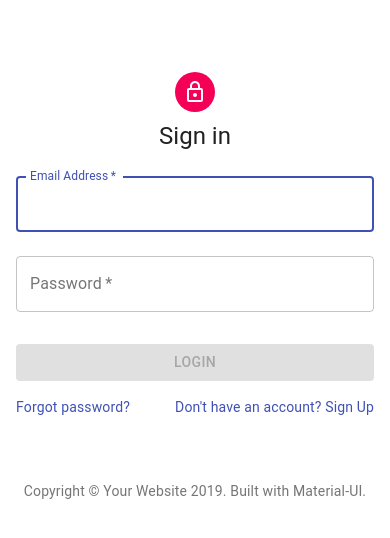
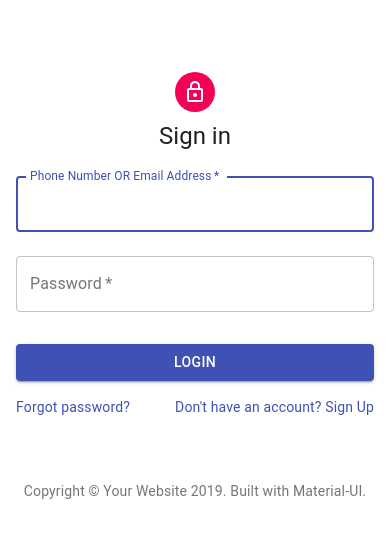
Before and after one commit to RayDev1988/React_Django_Ecommerce, a React (Create React App) app: page /login in a window 390 px wide. Shown: the top 538 px of the page. Built offline with nearby package versions, Linux system fonts and the light colour scheme; no server answers.

Commit message:
Allow to login with phone number or email

```diff
--- a/src/components/auth/login/Login.js
+++ b/src/components/auth/login/Login.js
@@ -5,10 +5,11 @@ import * as Yup from "yup";
 
 import LoginForm from "./LoginForm";
 import { login } from "../../../redux/actions/authActions";
+import { phone_number_or_email_reg } from "../../utils/utils";
 
 const validationSchema = Yup.object({
-  email: Yup.string()
-    .email()
+  phone_number_or_email: Yup.string()
+    .matches(phone_number_or_email_reg, "Invalid phone number or email")
     .required(),
   password: Yup.string()
     .min(8)
@@ -16,13 +17,16 @@ const validationSchema = Yup.object({
 });
 
 const Login = () => {
-  const values = { email: "", password: "" };
+  const values = { phone_number_or_email: "", password: "" };
   const dispatch = useDispatch();
 
-  const handleSubmit = (values, { setErrors, resetForm }) => {
+  const handleSubmit = (
+    { phone_number_or_email, password },
+    { setErrors, resetForm }
+  ) => {
     const user = {
-      phone_number_or_email: values.email,
-      password: values.password
+      phone_number_or_email,
+      password
     };
     dispatch(login(user, setErrors, resetForm));
   };
--- a/src/components/auth/login/LoginForm.js
+++ b/src/components/auth/login/LoginForm.js
@@ -44,11 +44,11 @@ const useStyles = makeStyles(theme => ({
 
 const LoginForm = props => {
   const {
-    values: { email, password },
+    values: { phone_number_or_email, password },
     errors,
     handleSubmit,
     handleChange,
-    isValid
+    touched
   } = props;
   const { loading } = useSelector(state => state.auth);
   const classes = useStyles();
@@ -69,13 +69,19 @@ const LoginForm = props => {
             margin="normal"
             required
             fullWidth
-            id="email"
-            label="Email Address"
-            name="email"
-            autoComplete="email"
-            helperText={errors.email}
-            error={Boolean(errors.email) || Boolean(errors.non_field_errors)}
-            value={email}
+            id="phone_number_or_email"
+            label="Phone Number OR Email Address"
+            name="phone_number_or_email"
+            autoComplete="phone_number_or_email"
+            helperText={
+              touched.phone_number_or_email && errors.phone_number_or_email
+            }
+            error={
+              (touched.phone_number_or_email &&
+                Boolean(errors.phone_number_or_email)) ||
+              Boolean(errors.non_field_errors)
+            }
+            value={phone_number_or_email}
             onChange={handleChange}
             autoFocus
           />
@@ -89,8 +95,11 @@ const LoginForm = props => {
             type="password"
             id="password"
             autoComplete="current-password"
-            helperText={errors.password}
-            error={Boolean(errors.password) || Boolean(errors.non_field_errors)}
+            helperText={touched.password && errors.password}
+            error={
+              (touched.password && Boolean(errors.password)) ||
+              Boolean(errors.non_field_errors)
+            }
             value={password}
             onChange={handleChange}
           />
@@ -109,7 +118,7 @@ const LoginForm = props => {
             variant="contained"
             color="primary"
             className={classes.submit}
-            disabled={!isValid || loading}
+            disabled={loading}
             loading={loading}
           >
             Sign In
--- /dev/null
+++ b/src/components/utils/utils.js
@@ -0,0 +1 @@
+export const phone_number_or_email_reg = /^(([^<>()\]\\.,;:\s@"]+(\.[^<>()\]\\.,;:\s@"]+)*)|(".+"))@((\[[0-9]{1,3}\.[0-9]{1,3}\.[0-9]{1,3}\.[0-9]{1,3}\])|(([a-zA-Z\-0-9]+\.)+[a-zA-Z]{2,}))$|^09\d{9}$/;
```
